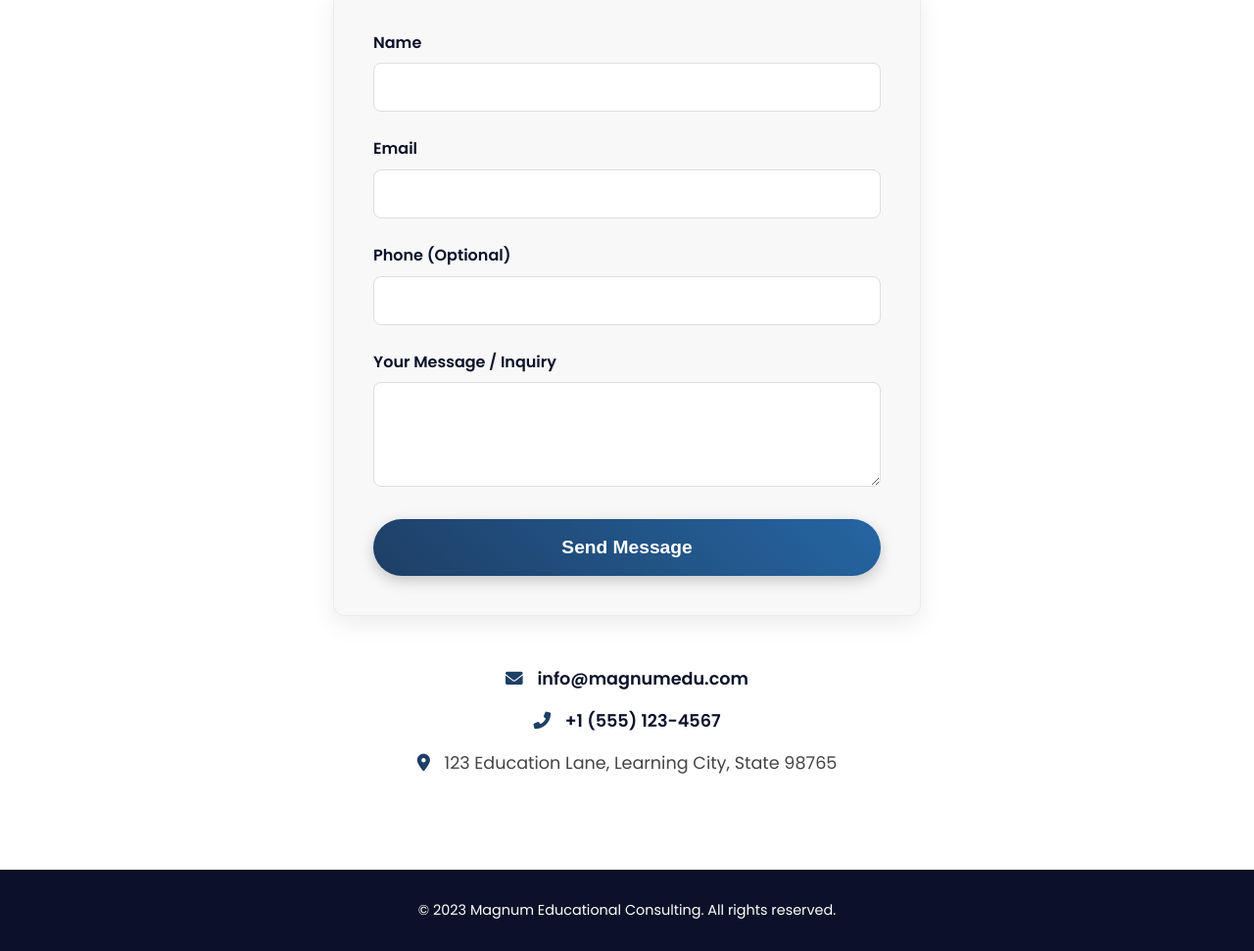
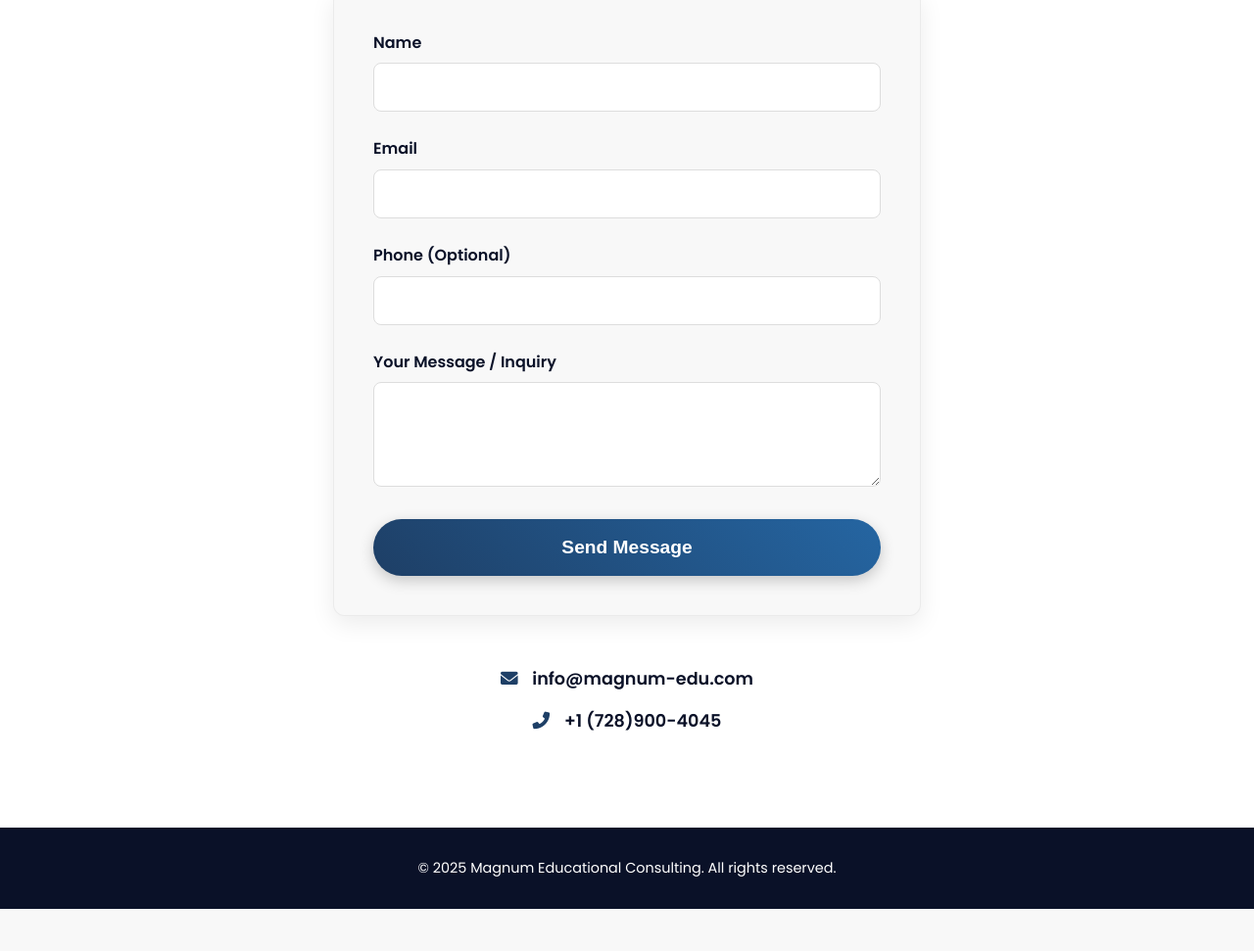
Before and after one commit to magnum-edu/magnum-edu, a plain HTML site: page index.html in a window 1280 px wide. Shown: the part 5380-6351 px from the top of the page at 98% size. After the commit the page ends 6308 px from the top, so only its background shows below. Drawn offline with Linux system fonts and the light colour scheme.

Commit message:
Update index.html

```diff
--- a/index.html
+++ b/index.html
@@ -178,9 +178,8 @@
                 </form>
 
                 <div class="contact-info">
-                    <p><i class="fas fa-envelope"></i> <a href="mailto:info@magnumedu.com">info@magnumedu.com</a></p>
-                    <p><i class="fas fa-phone-alt"></i> <a href="tel:+1-555-123-4567">+1 (555) 123-4567</a></p>
-                    <p><i class="fas fa-map-marker-alt"></i> 123 Education Lane, Learning City, State 98765</p>
+                    <p><i class="fas fa-envelope"></i> <a href="mailto:info@magnumedu.com">info@magnum-edu.com</a></p>
+                    <p><i class="fas fa-phone-alt"></i> <a href="tel:+1-555-123-4567">+1 (728)900-4045</a></p>
                 </div>
             </div>
         </section>
@@ -188,7 +187,7 @@
 
     <footer class="footer">
         <div class="container">
-            <p>© 2023 Magnum Educational Consulting. All rights reserved.</p>
+            <p>© 2025 Magnum Educational Consulting. All rights reserved.</p>
         </div>
     </footer>
 
```
